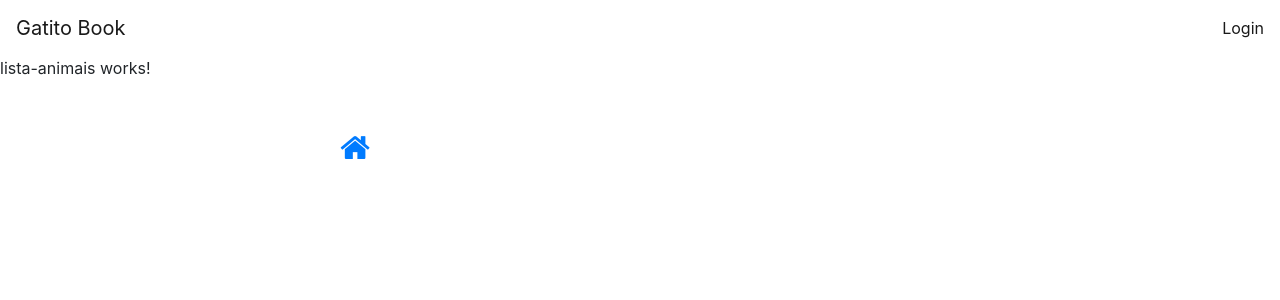
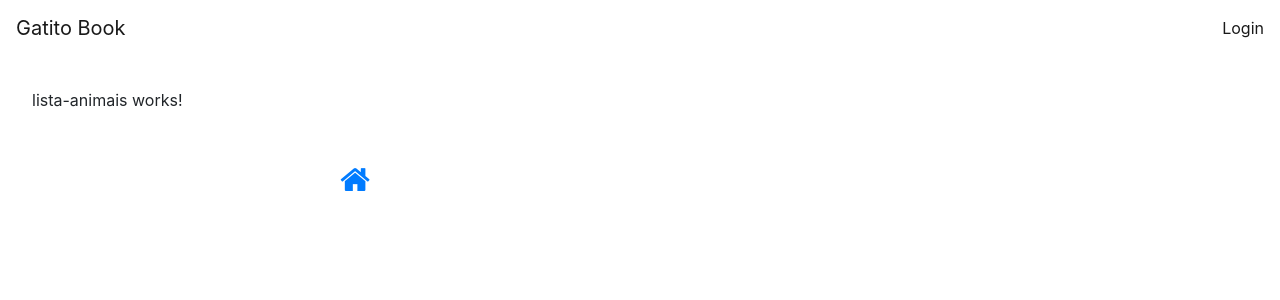
Before and after one commit to josiasmartins/gatitobook-angular, an Angular app: page /animais in a window 1280 px wide. Shown: the top 300 px of the page. Built offline with nearby package versions, Linux system fonts and the light colour scheme.

Commit message:
fix: corrigido o layout do animais

```diff
--- a/src/app/animais/lista-animais/lista-animais.component.css
+++ b/src/app/animais/lista-animais/lista-animais.component.css
@@ -0,0 +1,3 @@
+p {
+  margin: 2.5%
+}
--- a/src/app/home/login/login.component.ts
+++ b/src/app/home/login/login.component.ts
@@ -22,9 +22,9 @@ export class LoginComponent implements OnInit {
   login() {
     // suscribe: parecido com a then da promise
     // recebe dois parametros
-   this.authService.autenticar(this.usuario, this.usuario).subscribe(() => {
+   this.authService.autenticar(this.usuario, this.senha).subscribe(() => {
      this.router.navigate(['animais'])
-   }, error => {
+   }, (error) => {
      alert("Usuário ou senha inválido");
      console.log(error)
    })
```
